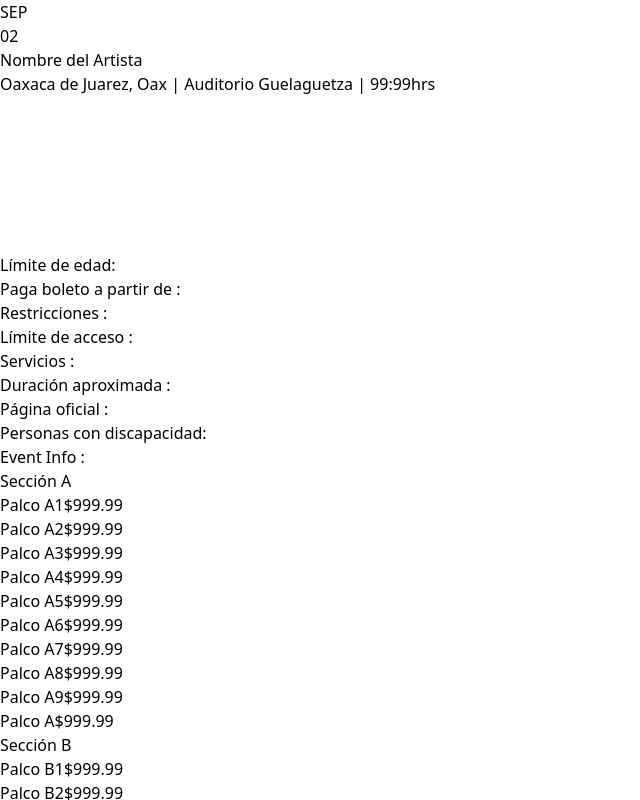
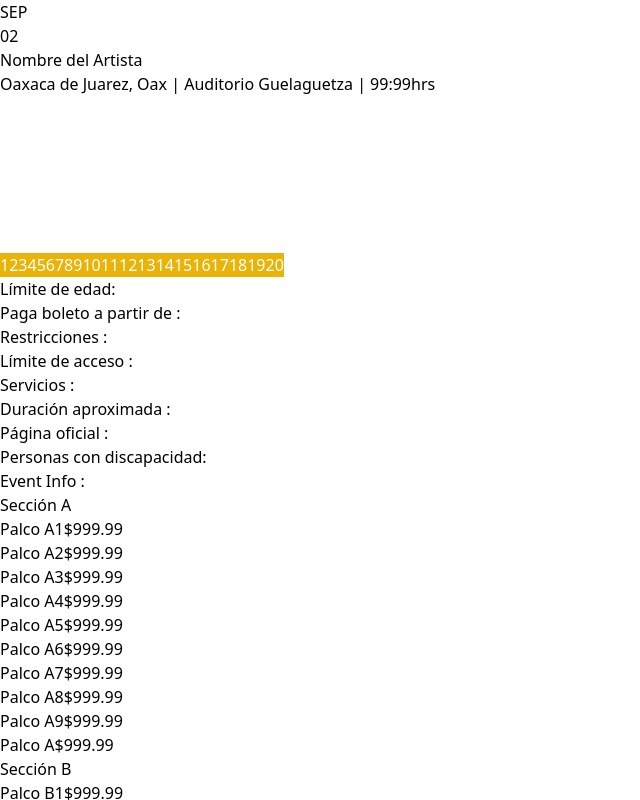
Before and after one commit to Hendruch/algoticketWebApp, a React (Vite) app: page /asientos in a window 1280 px wide. Both pictures are taken after a click on the button 43 px from the left and 170 px from the top of the page. Shown: the top 800 px of the page, without its empty margins (0-640 px from the left). Built offline with nearby package versions, Linux system fonts and the light colour scheme.

Commit message:
"Changes in seat slector"

```diff
--- a/src/components/SeatSelection/SeatSelector.jsx
+++ b/src/components/SeatSelection/SeatSelector.jsx
@@ -3,6 +3,7 @@ import React, { useState, useEffect } from "react";
 function SeatSelector({ZoneSelected,handleBack}){
 
     const [color, setColor] = useState("");
+
 
     useEffect(() => {
         if (/A/.test(ZoneSelected)) {
@@ -15,6 +16,10 @@ function SeatSelector({ZoneSelected,handleBack}){
             setColor('#8B5CF6');
         }
     })
+
+    const handleSelectSeat = () => {
+        alert('Asiento seleccionado')
+    }
 
     return(
         <div style={{color:'white'}}>
@@ -31,6 +36,30 @@ function SeatSelector({ZoneSelected,handleBack}){
                 <div style={{backgroundColor:'grey'}} className="my-3 h-5 w-5 rounded ..."></div><p className="mx-5" >Disponible</p>
                 <div style={{backgroundColor:color}} className="my-3 h-5 w-5 rounded ..."></div><p className="mx-5" >Ocupado</p>
             </div>
+            <div className="grid grid-cols-10">
+
+                <button onClick={handleSelectSeat} className="h-10 w-10 rounded mb-4" style={{backgroundColor:color}} >1</button>
+                <button onClick={handleSelectSeat} className="h-10 w-10 rounded" style={{backgroundColor:color}} >2</button>
+                <button onClick={handleSelectSeat} className="h-10 w-10 rounded" style={{backgroundColor:color}} >3</button>
+                <button onClick={handleSelectSeat} className="h-10 w-10 rounded" style={{backgroundColor:color}} >4</button>
+                <button onClick={handleSelectSeat} className="h-10 w-10 rounded" style={{backgroundColor:color}} >5</button>
+                <button onClick={handleSelectSeat} className="h-10 w-10 rounded" style={{backgroundColor:color}} >6</button>
+                <button onClick={handleSelectSeat} className="h-10 w-10 rounded" style={{backgroundColor:color}} >7</button>
+                <button onClick={handleSelectSeat} className="h-10 w-10 rounded" style={{backgroundColor:color}} >8</button>
+                <button onClick={handleSelectSeat} className="h-10 w-10 rounded" style={{backgroundColor:color}} >9</button>
+                <button onClick={handleSelectSeat} className="h-10 w-10 rounded" style={{backgroundColor:color}} >10</button>
+
+                <button onClick={handleSelectSeat} className="h-10 w-10 rounded" style={{backgroundColor:color}} >11</button>
+                <button onClick={handleSelectSeat} className="h-10 w-10 rounded" style={{backgroundColor:color}} >12</button>
+                <button onClick={handleSelectSeat} className="h-10 w-10 rounded" style={{backgroundColor:color}} >13</button>
+                <button onClick={handleSelectSeat} className="h-10 w-10 rounded" style={{backgroundColor:color}} >14</button>
+                <button onClick={handleSelectSeat} className="h-10 w-10 rounded" style={{backgroundColor:color}} >15</button>
+                <button onClick={handleSelectSeat} className="h-10 w-10 rounded" style={{backgroundColor:color}} >16</button>
+                <button onClick={handleSelectSeat} className="h-10 w-10 rounded" style={{backgroundColor:color}} >17</button>
+                <button onClick={handleSelectSeat} className="h-10 w-10 rounded" style={{backgroundColor:color}} >18</button>
+                <button onClick={handleSelectSeat} className="h-10 w-10 rounded" style={{backgroundColor:color}} >19</button>
+                <button onClick={handleSelectSeat} className="h-10 w-10 rounded" style={{backgroundColor:color}} >20</button>
+            </div>
         </div>
     )
 }
```
